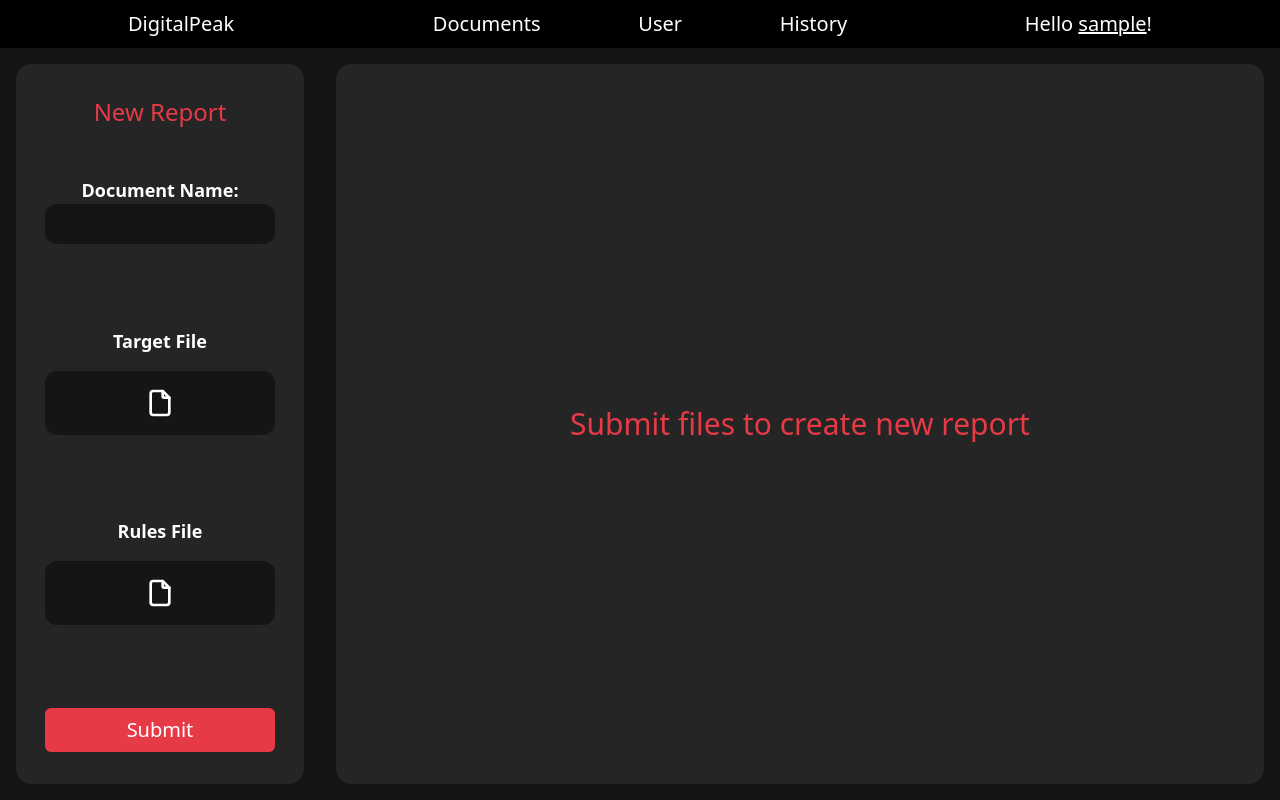
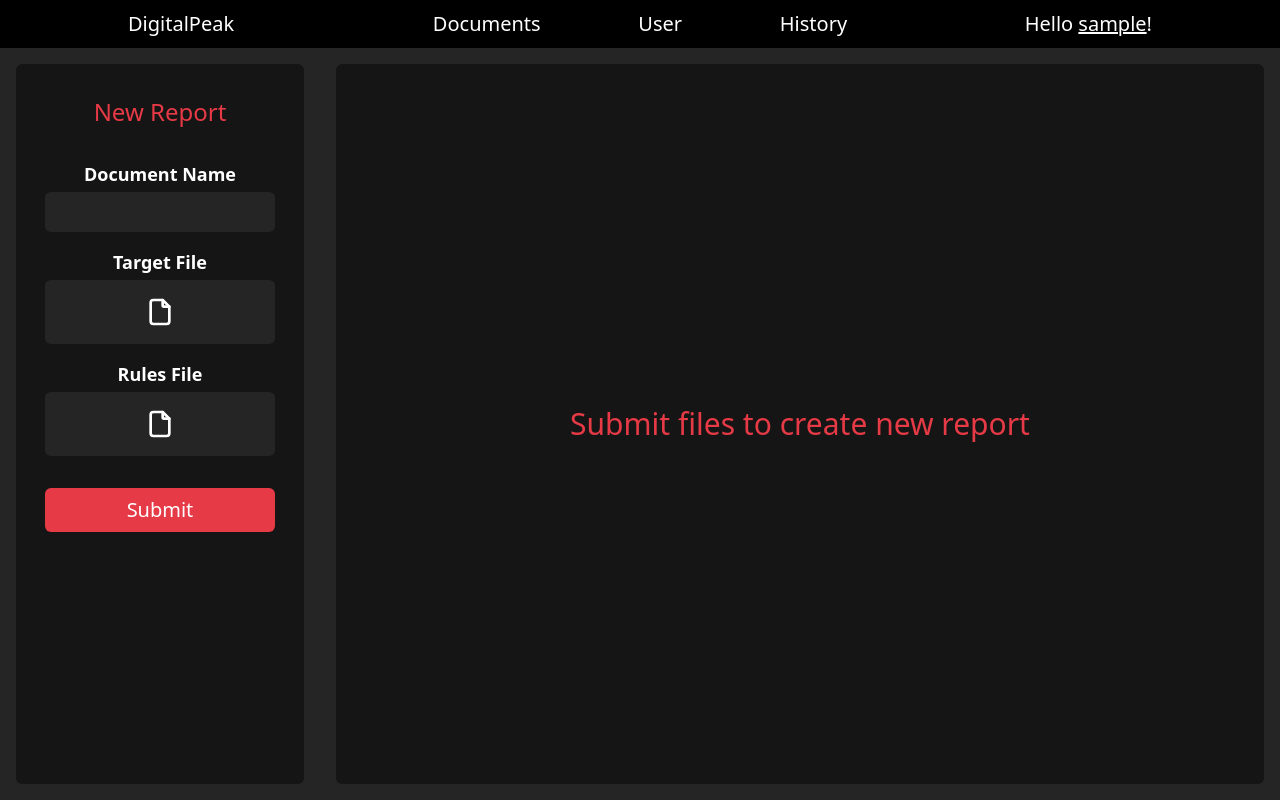
Before and after one commit to bakyt03/DTHack-24, a React (Create React App) app in the folder frontend/: page /doc in a window 1280 px wide. Built offline with nearby package versions, Linux system fonts and the light colour scheme; sample sign-in values are in the browser's storage.

Commit message:
changes in document page

```diff
--- a/frontend/src/output.css
+++ b/frontend/src/output.css
@@ -572,8 +572,21 @@ video {
   margin-right: auto;
 }
 
+.my-4 {
+  margin-top: 1rem;
+  margin-bottom: 1rem;
+}
+
+.mb-12 {
+  margin-bottom: 3rem;
+}
+
 .mb-2 {
   margin-bottom: 0.5rem;
+}
+
+.mb-4 {
+  margin-bottom: 1rem;
 }
 
 .mb-5 {
@@ -604,10 +617,6 @@ video {
   margin-top: 4rem;
 }
 
-.mt-4 {
-  margin-top: 1rem;
-}
-
 .mt-5 {
   margin-top: 1.25rem;
 }
@@ -616,12 +625,16 @@ video {
   margin-top: 1.75rem;
 }
 
-.mb-12 {
-  margin-bottom: 3rem;
+.mb-1 {
+  margin-bottom: 0.25rem;
 }
 
-.mb-4 {
-  margin-bottom: 1rem;
+.mt-4 {
+  margin-top: 1rem;
+}
+
+.mt-8 {
+  margin-top: 2rem;
 }
 
 .inline-block {
@@ -640,8 +653,8 @@ video {
   height: 3rem;
 }
 
-.h-\[50vh\] {
-  height: 50vh;
+.h-\[20vh\] {
+  height: 20vh;
 }
 
 .h-\[90vh\] {
@@ -656,12 +669,8 @@ video {
   height: 100vh;
 }
 
-.h-\[10vh\] {
-  height: 10vh;
-}
-
-.h-\[5vh\] {
-  height: 5vh;
+.h-\[70vh\] {
+  height: 70vh;
 }
 
 .min-h-full {
@@ -779,7 +788,7 @@ video {
 
 .bg-bg {
   --tw-bg-opacity: 1;
-  background-color: rgb(21 21 21 / var(--tw-bg-opacity, 1));
+  background-color: rgb(37 37 37 / var(--tw-bg-opacity, 1));
 }
 
 .bg-gray-200 {
@@ -799,12 +808,22 @@ video {
 
 .bg-terciary {
   --tw-bg-opacity: 1;
-  background-color: rgb(37 37 37 / var(--tw-bg-opacity, 1));
+  background-color: rgb(21 21 21 / var(--tw-bg-opacity, 1));
 }
 
 .bg-white {
   --tw-bg-opacity: 1;
   background-color: rgb(255 255 255 / var(--tw-bg-opacity, 1));
+}
+
+.bg-red-200 {
+  --tw-bg-opacity: 1;
+  background-color: rgb(254 202 202 / var(--tw-bg-opacity, 1));
+}
+
+.bg-red-100 {
+  --tw-bg-opacity: 1;
+  background-color: rgb(254 226 226 / var(--tw-bg-opacity, 1));
 }
 
 .p-1 {
@@ -853,14 +872,14 @@ video {
   padding-bottom: 0.75rem;
 }
 
+.py-4 {
+  padding-top: 1rem;
+  padding-bottom: 1rem;
+}
+
 .py-8 {
   padding-top: 2rem;
   padding-bottom: 2rem;
-}
-
-.py-4 {
-  padding-top: 1rem;
-  padding-bottom: 1rem;
 }
 
 .text-center {
@@ -975,7 +994,7 @@ button:disabled {
   min-height: 100vh;
   width: 100vw;
   --tw-bg-opacity: 1;
-  background-color: rgb(21 21 21 / var(--tw-bg-opacity, 1));
+  background-color: rgb(37 37 37 / var(--tw-bg-opacity, 1));
   padding-top: 3rem;
   --tw-text-opacity: 1;
   color: rgb(255 255 255 / var(--tw-text-opacity, 1));
--- a/frontend/src/pages/Document.jsx
+++ b/frontend/src/pages/Document.jsx
@@ -73,18 +73,19 @@ export default function Document() {
     return (
         <div className="page flex items-center">
             <div className='w-1/4 h-[90vh] '>
-                <div className='bg-terciary mx-4 rounded-2xl  flex flex-col justify-between py-8 items-center h-[90vh] '>
-                    <h1 className='text-2xl text-primary text-center mb-12'>New Report</h1>
-                    <form onSubmit={handleSubmit} className='mx-auto flex flex-col justify-between grow   w-[80%] ' >
+                <div className='bg-terciary mx-4 rounded-md   py-8 items-center h-[90vh] '>
+                    <h1 className='text-2xl text-primary text-center'>New Report</h1>
+                    <div className='h-full flex flex-col justify-center '>
+                        <form onSubmit={handleSubmit} className='grow mx-auto w-[80%] mt-4' >
 
-                        <div className='flex flex-col '>
-                            <label htmlFor="docnName" className='text-center text-lg font-semibold  '>Document Name:</label>
-                            <input className='bg-bg  rounded-xl px-4 py-2 text-white' type="text" id="docnName" name="docnName" value={formData.docnName} onChange={handleChange} />
+                            <div className='flex flex-col my-4 '>
+                                <label htmlFor="docnName" className='text-center text-lg font-semibold mb-1'>Document Name</label>
+                                <input className='bg-bg  rounded-md px-4 py-2 text-white' type="text" id="docnName" name="docnName" value={formData.docnName} onChange={handleChange} />
                             </div>
-                        <div className='flex flex-col justify-center'>
-                            <label label className='text-center text-lg font-semibold  mb-4' htmlFor="target">Target File</label>
+                            <div className='flex flex-col justify-center my-4'>
+                                <label label className='text-center text-lg font-semibold mb-1' htmlFor="target">Target File</label>
 
-                            <div className="bg-bg  font-bold cursor-pointer py-4 rounded-xl flex flex-col justify-center items-center  " onClick={() => openFileExplorer(1)}>
+                                <div className="bg-bg  font-bold cursor-pointer py-4 rounded-md flex flex-col justify-center items-center  " onClick={() => openFileExplorer(1)}>
 
                                     {formData.target ? <IconFileFilled size={32} color='#fff' /> : <IconFile size={32} color='#fff' />}
                                     {!!formData.target && <p className=' text-sm text-center'>{formData.target.name}</p>}
@@ -97,9 +98,9 @@ export default function Document() {
                                     />
                                 </div>
                             </div>
-                        <div className=' flex flex-col  justify-center'>
-                            <label className='text-center text-lg font-semibold mb-4' htmlFor="rules">Rules File</label>
-                            <div className="bg-bg  font-bold cursor-pointer py-4   rounded-xl flex flex-col justify-center items-center  " onClick={() => openFileExplorer(2)}>
+                            <div className=' flex flex-col  justify-center my-4'>
+                                <label className='text-center text-lg font-semibold mb-1' htmlFor="rules">Rules File</label>
+                                <div className="bg-bg  font-bold cursor-pointer py-4   rounded-md flex flex-col justify-center items-center  " onClick={() => openFileExplorer(2)}>
 
                                     {formData.rules ? <IconFileFilled size={32} color='#fff' /> : <IconFile size={32} color='#fff' />}
                                     {!!formData.rules && <p className=' text-sm text-center'>{formData.rules.name}</p>}
@@ -113,21 +114,27 @@ export default function Document() {
                                     />
                                 </div>
                             </div>
-                        <div className='w-full   flex justify-center items-center'>
+
+                            <div className='w-full   flex justify-center items-center mt-8'>
                                 <div className={`btn w-full  text-center text-xl ${pending ? " cursor-not-allowed " : " cursor-pointer "}`} onClick={handleSubmit}>{pending ? "Uploading..." : "Submit"}</div>
                             </div>
+
                         </form>
+                    </div>
 
 
                 </div>
 
             </div >
             <div className='w-3/4 h-[90vh]'>
-                <div className='bg-terciary mx-4 rounded-2xl p-16 h-[90vh]'>
-                    <div className='flex justify-center items-center w-full h-full'>
+                <div className='bg-terciary mx-4 rounded-md p-16 h-[90vh]'>
+                    {!resolved && <div className='flex justify-center items-center w-full h-full'>
                         {!pending && <h1 className='text-primary text-3xl'>Submit files to create new report</h1>}
                         {pending && <h1 className='text-primary text-3xl'>Generating...</h1>}
-                    </div>
+                    </div>}
+                    {resolved && <div className='flex justify-center items-center w-full h-full'>
+                        <h1 className='text-primary text-3xl'>Report Generated</h1>
+                    </div>}
 
                 </div>
 
--- a/frontend/tailwind.config.js
+++ b/frontend/tailwind.config.js
@@ -6,8 +6,8 @@ module.exports = {
       colors: {
         primary: "#e63a46",
         secondary: "#000",
-        terciary: "#252525",
-        bg: "#151515",
+        terciary: "#151515",
+        bg: "#252525",
       },
     },
   },
```
Lines whose indentation alone changed are shown as unchanged.
